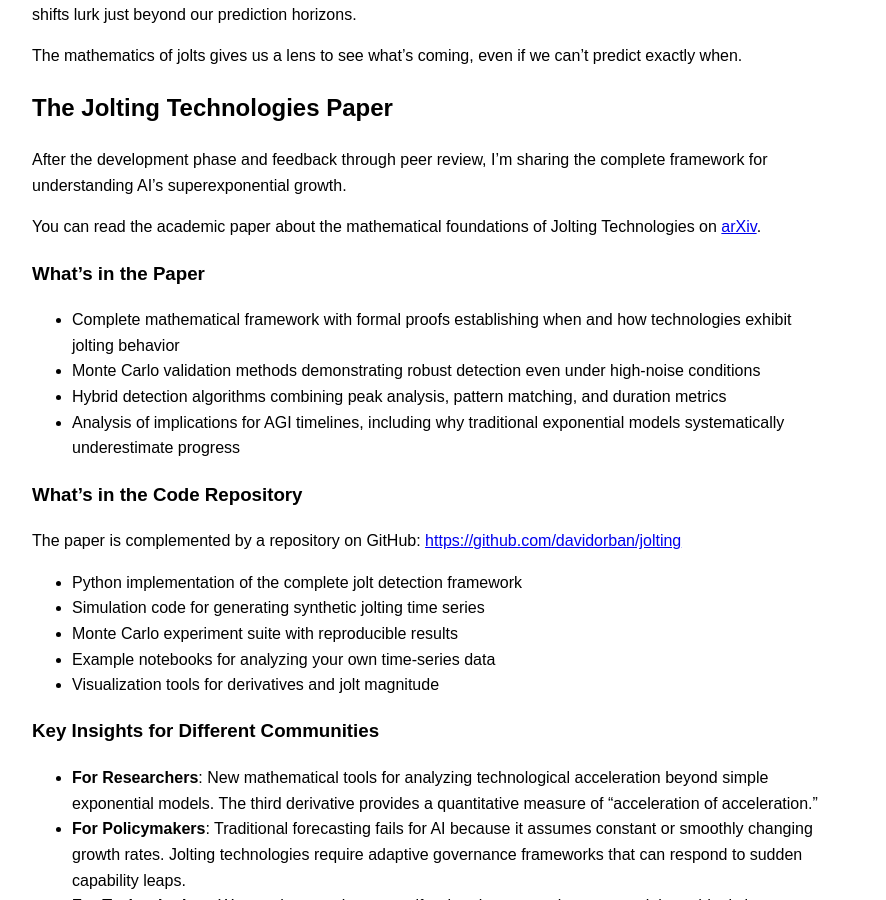
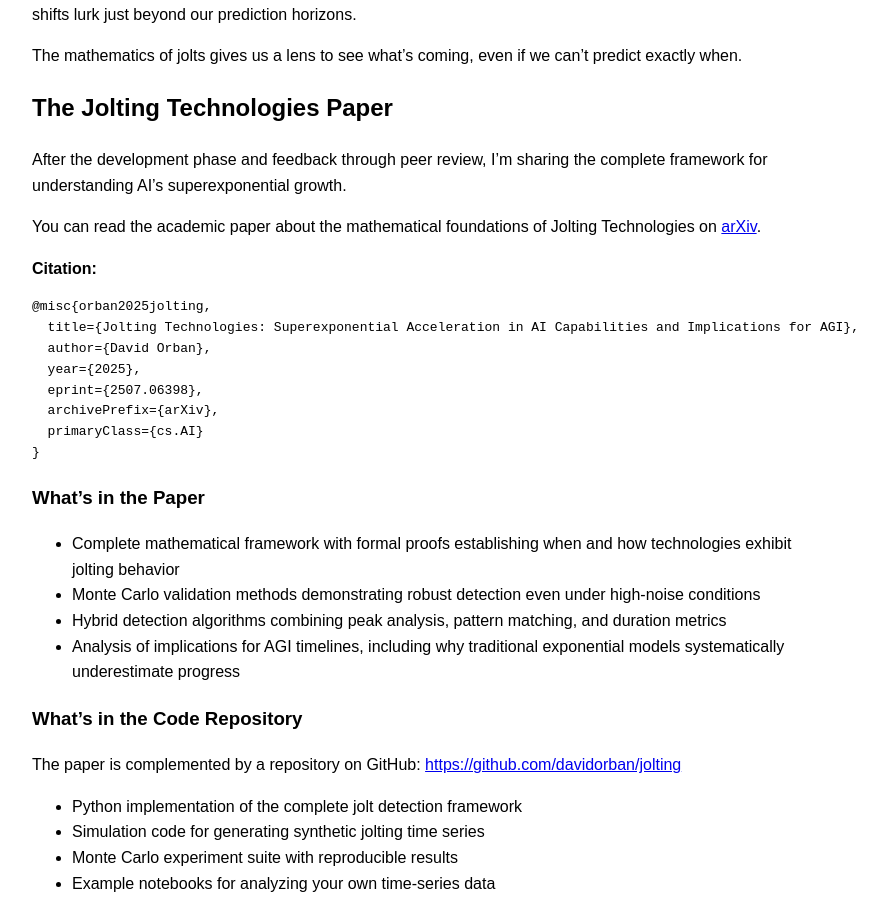
Before and after one commit to davidorban/jolting, a Jekyll site: the page built from docs/_posts/2025-07-14-the-jolting-mindset.md, in a window 1280 px wide and 900 px high, scrolled down 3171 px. Shown: the whole window, without its empty margins (208-1094 px from the left). Built offline with Jekyll 4.4.1, drawn with Linux system fonts in a browser that asks for light colours.

Commit message:
Update citation to include BibTeX format for arXiv paper

````diff
--- a/docs/_posts/2025-07-14-the-jolting-mindset.md
+++ b/docs/_posts/2025-07-14-the-jolting-mindset.md
@@ -90,6 +90,19 @@ After the development phase and feedback through peer review, I'm sharing the co
 
 You can read the academic paper about the mathematical foundations of Jolting Technologies on [arXiv](https://arxiv.org/abs/2507.06398).
 
+**Citation:**
+
+```
+@misc{orban2025jolting,
+  title={Jolting Technologies: Superexponential Acceleration in AI Capabilities and Implications for AGI},
+  author={David Orban},
+  year={2025},
+  eprint={2507.06398},
+  archivePrefix={arXiv},
+  primaryClass={cs.AI}
+}
+```
+
 ### What's in the Paper
 
 - Complete mathematical framework with formal proofs establishing when and how technologies exhibit jolting behavior
````
